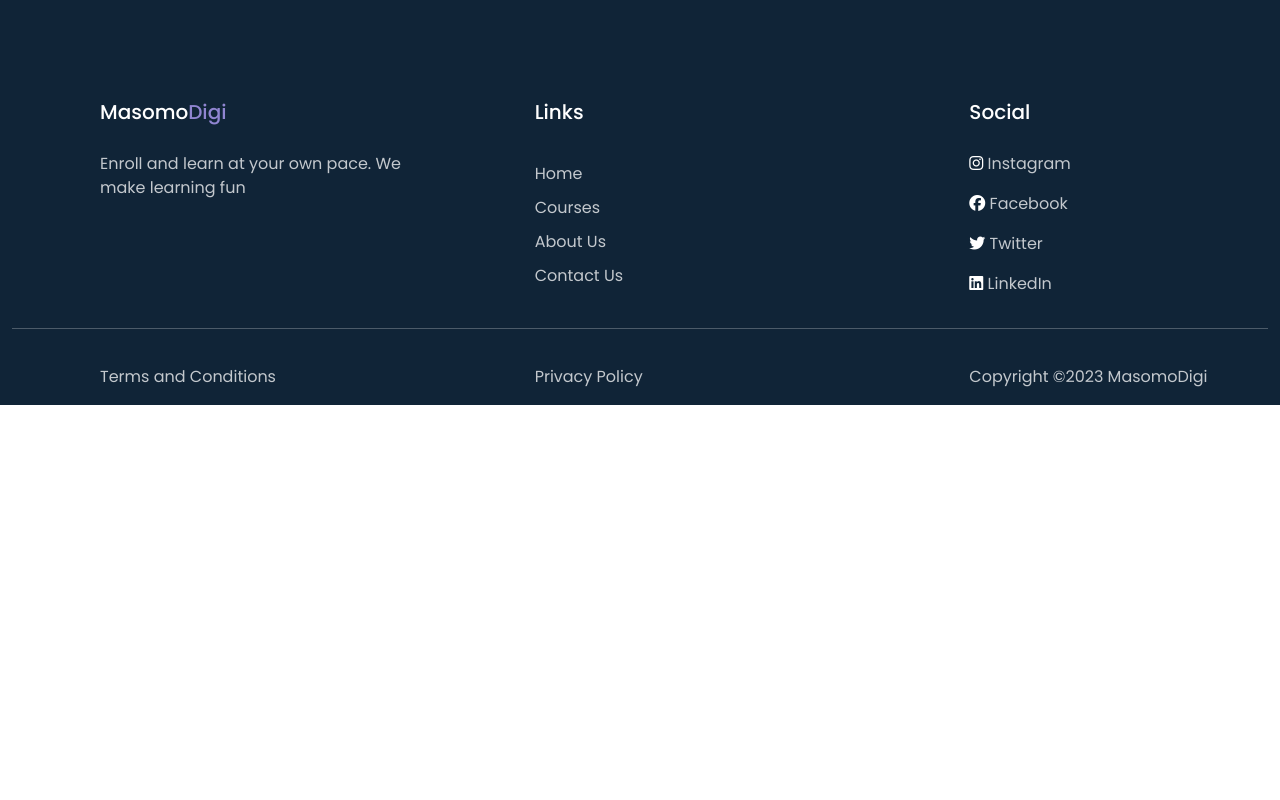
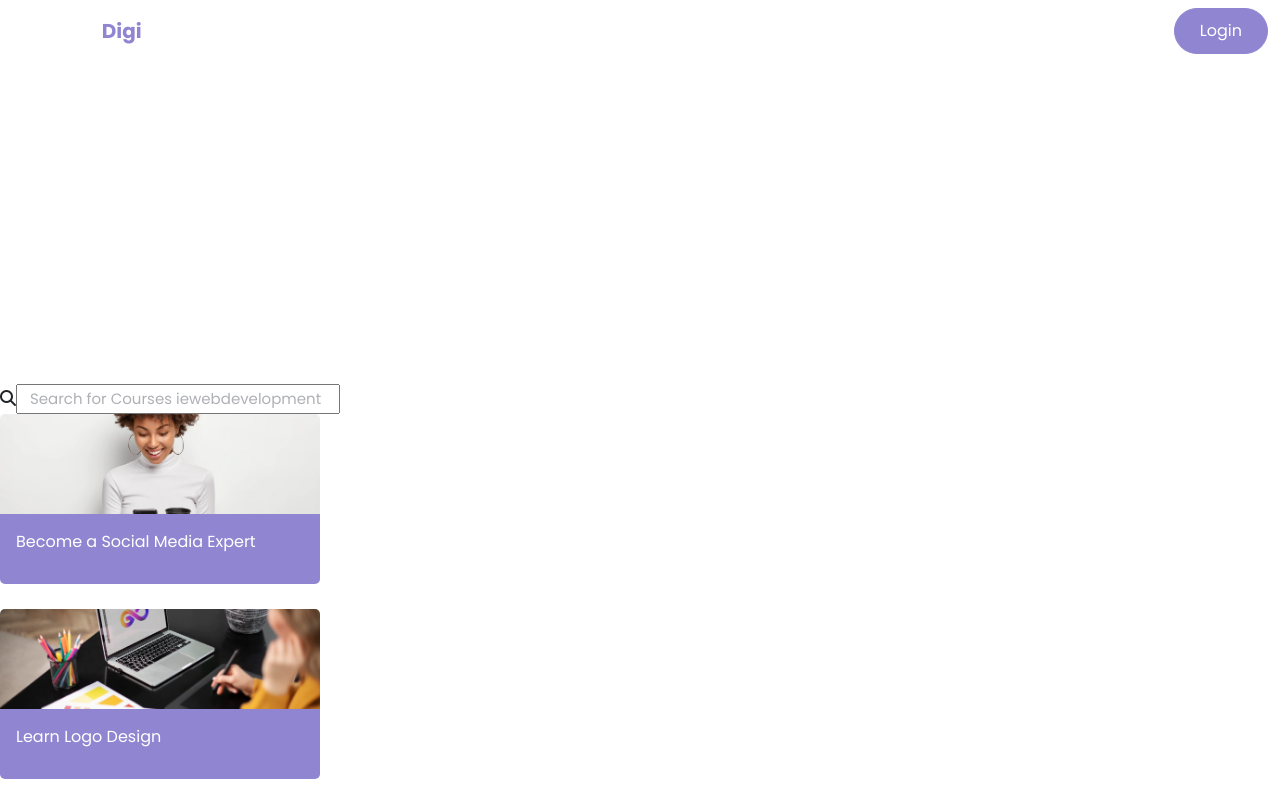
Before and after one commit to Njihia413/phase-5-project, a React (Create React App) app in the folder client/: page /course in a window 1280 px wide. Shown: the top 800 px of the page. Built offline with nearby package versions, Linux system fonts and the light colour scheme.

Commit message:
Created the course.js component

```diff
--- a/client/src/components/App.js
+++ b/client/src/components/App.js
@@ -7,6 +7,7 @@ import Footer from "./Footer";
 import ContactUs from "./ContactUs";
 import Courses from "../pages/Courses";
 import About from "./About";
+import Course from "./Course";
 
 function App() {
 
@@ -21,6 +22,8 @@ function App() {
           <Route path="/contact" element={<ContactUs />} />
           <Route path="/courses" element={<Courses/>} />
           <Route path="/about" element={<About/>} />
+          <Route path="/course" element={<Course/>} />
+
       </Routes>
       <Footer/>
 
--- a/client/src/components/Course.js
+++ b/client/src/components/Course.js
@@ -17,7 +17,7 @@ const Course = () => {
   return (
     <section className="course">
       <div className="bg-course">
-        <Navbar />
+         <Navbar />
         <div className="row">
           <div className="col">
             <div className="intro">
```
